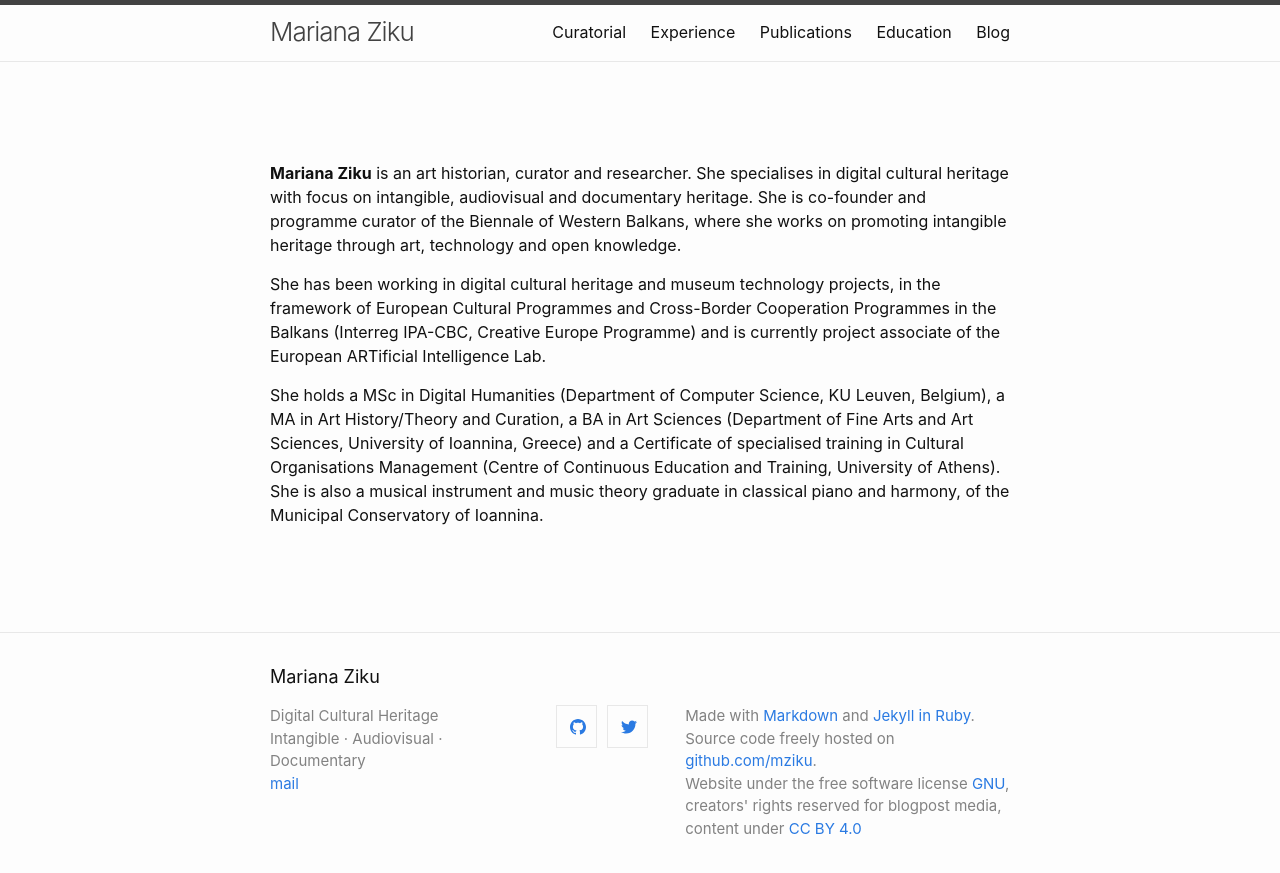
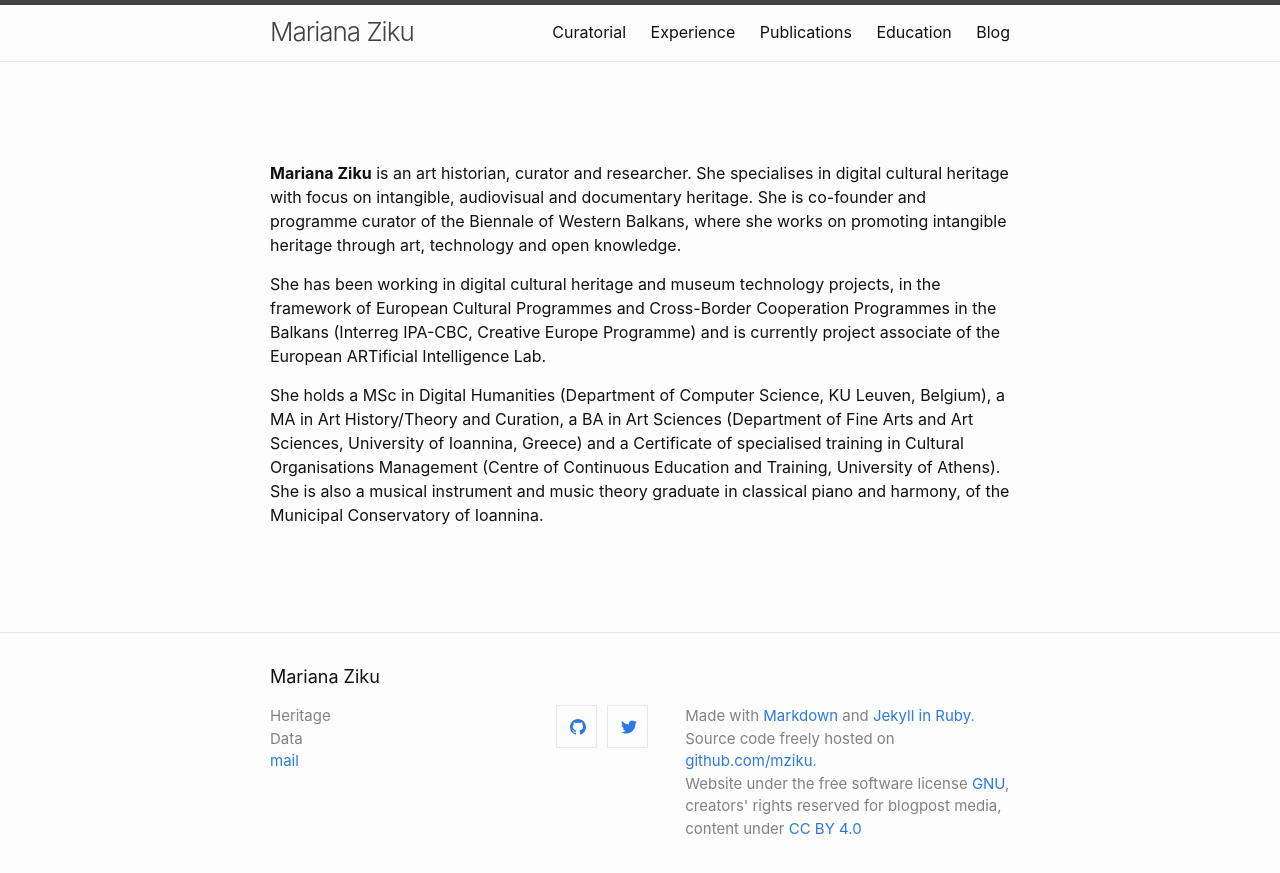
Before and after one commit to mziku/mziku.github.io, a Jekyll site: the page built from index.md, in a window 1280 px wide. Shown: the top 873 px of the page. Built offline with Jekyll 4.4.1, drawn with Linux system fonts in a browser that asks for light colours.

Commit message:
Update footer.html

```diff
--- a/_includes/footer.html
+++ b/_includes/footer.html
@@ -8,7 +8,9 @@
       <div class="footer-col-wrapper">
         <div class="footer-col footer-col-1">
           <ul class="contact-list">
-            <li class="p-name">Digital Cultural Heritage</li><li><li class="p-name">Intangible · Audiovisual · Documentary</li><li><a class="u-email" href="mailto:ziku@mail.com">mail</a></li></ul>
+            <li class="p-name">Heritage</li><li>
+            <li class="p-name">Data</li>
+            <li><a class="u-email" href="mailto:ziku@mail.com">mail</a></li></ul>
         </div>
 
         <div class="footer-col footer-col-2"><ul class="social-media-list"><li><a href="https://github.com/mziku"><svg class="svg-icon"><use xlink:href="/assets/minima-social-icons.svg#github"></use></svg> <span class="username"> </span></a></li><li><a href="https://www.twitter.com/marianaziku"><svg class="svg-icon"><use xlink:href="/assets/minima-social-icons.svg#twitter"></use></svg> <span class="username"> </span></a></li></ul>
```
